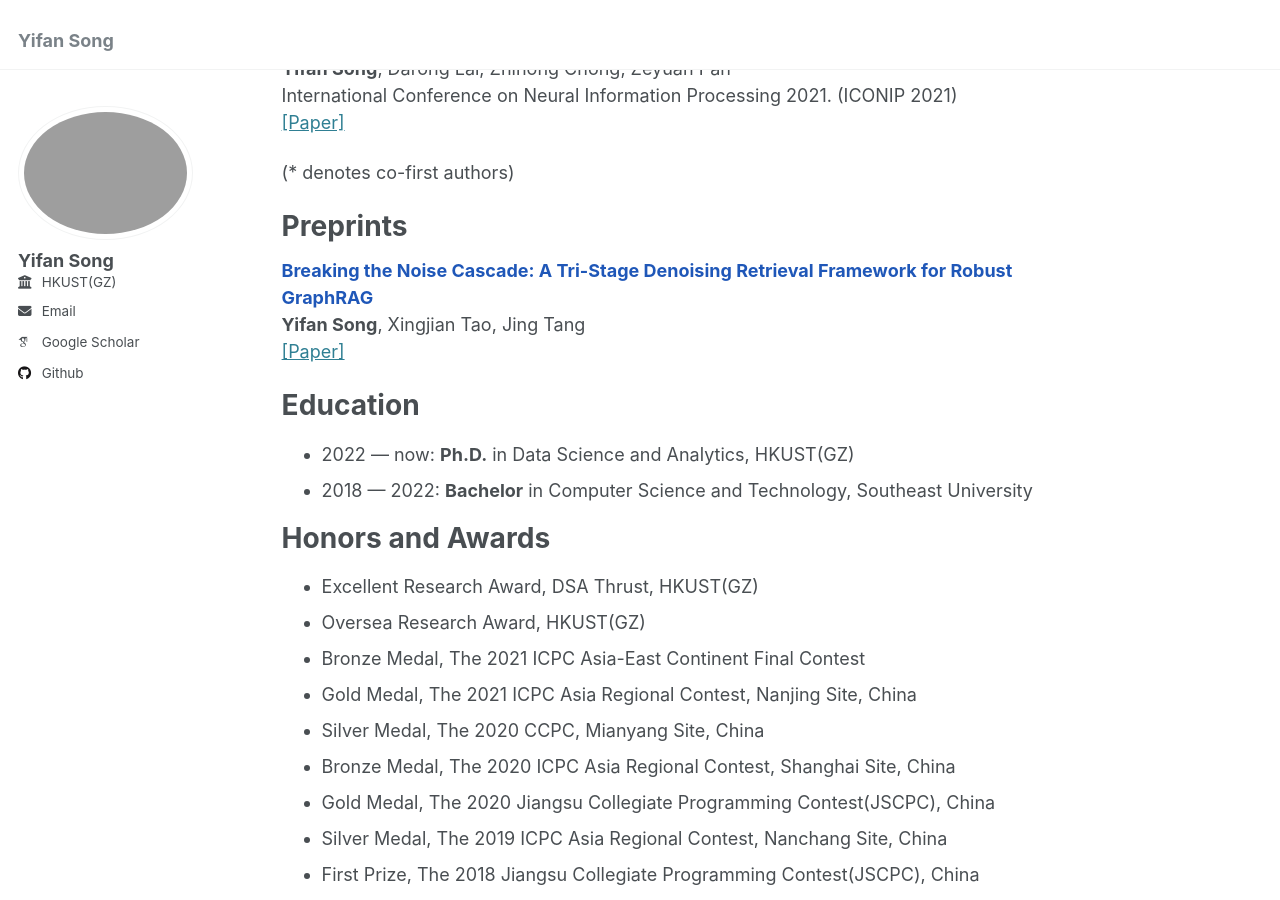
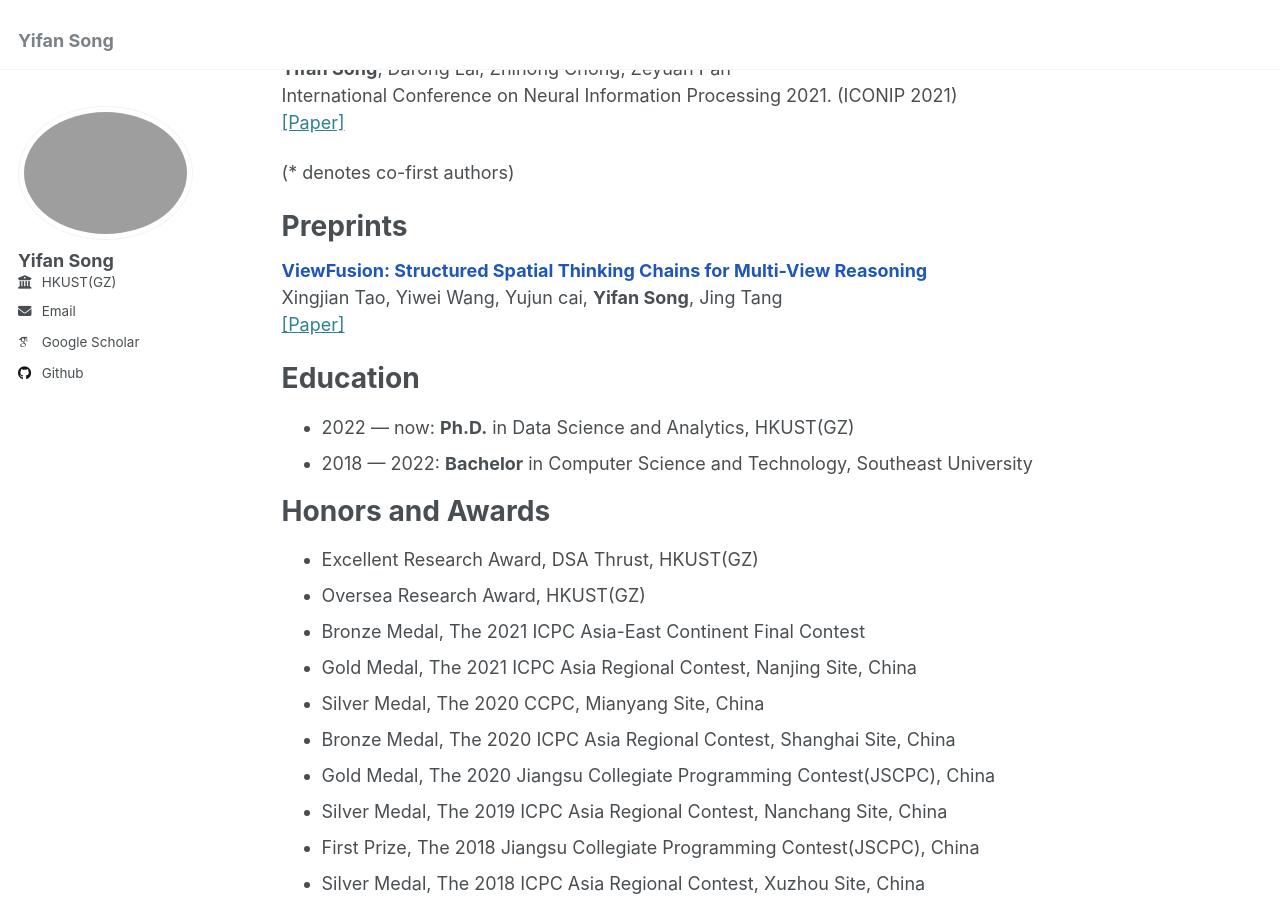
Before and after one commit to yfsong00/smallhammer.github.io, a Jekyll site: the page built from _pages/about.md, in a window 1280 px wide and 900 px high, scrolled down 1581 px. Built offline with Jekyll 4.4.1, drawn with Linux system fonts in a browser that asks for light colours; some web fonts are replaced.

Commit message:
Update about.md

```diff
--- a/_pages/about.md
+++ b/_pages/about.md
@@ -63,9 +63,9 @@ International Conference on Neural Information Processing 2021. (ICONIP 2021)<br
 
 Preprints
 ===
-<strong><font style = "color:#1f57b8">Breaking the Noise Cascade: A Tri-Stage Denoising Retrieval Framework for Robust GraphRAG</font></strong><br />
-<strong>Yifan Song</strong>, Xingjian Tao, Jing Tang<br />
-[[Paper]](https://yfsong00.github.io/smallhammer.github.io/) <br />
+<strong><font style = "color:#1f57b8">ViewFusion: Structured Spatial Thinking Chains for Multi-View Reasoning</font></strong><br />
+Xingjian Tao, Yiwei Wang, Yujun cai, <strong>Yifan Song</strong>, Jing Tang<br />
+[[Paper]](https://arxiv.org/abs/2603.06024) <br />
 
 Education
 ===
```
